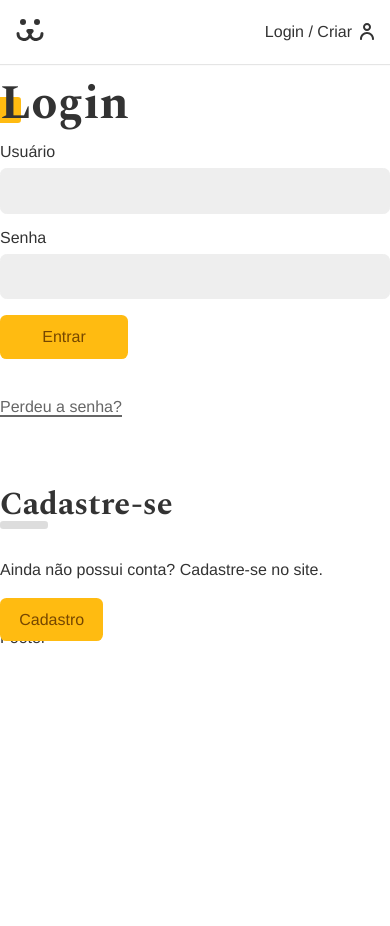
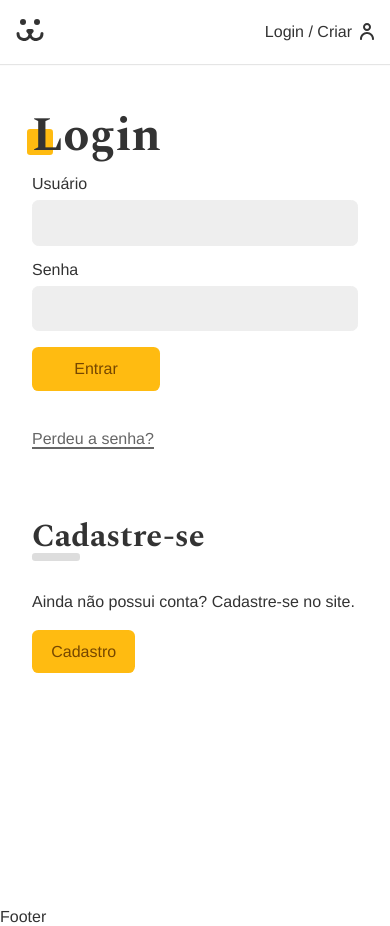
Before and after one commit to yan-almeida/instadogs, a React (Create React App) app: page /login in a window 390 px wide. Before the commit the page ends 844 px from the top, so only its background shows below. Built offline with nearby package versions, Linux system fonts and the light colour scheme.

Commit message:
Login background + correções da última aula - login form

```diff
--- a/src/Components/Header.js
+++ b/src/Components/Header.js
@@ -13,11 +13,15 @@
         <Link className={styles.logo} to="/" aria-label="Dogs - Home">
           <Dogs />
         </Link>
+
         {data ? (
-          <Link className={styles.login} to="/conta">
-            {data.name}
+          <>
             <button onClick={userLogout}>Sair</button>
-          </Link>
+
+            <Link className={styles.login} to="/conta">
+              {data.name}
+            </Link>
+          </>
         ) : (
           <Link className={styles.login} to="/login">
             Login / Criar
--- a/src/Components/Login/Login.js
+++ b/src/Components/Login/Login.js
@@ -8,12 +8,15 @@
 
 import { UserContext } from '../../UserContext';
 
+import styles from './Login.module.css';
+
 const Login = () => {
   const { login } = React.useContext(UserContext);
 
   if (login === true) return <Navigate to="/conta" />;
   return (
-    <div>
+    <section className={styles.login}>
+      <div className={styles.forms}>
         <Routes>
           <Route path="/" element={<LoginForm />} />
           <Route path="criar" element={<LoginCreate />} />
@@ -21,6 +24,7 @@
           <Route path="resetar" element={<LoginPasswordReset />} />
         </Routes>
       </div>
+    </section>
   );
 };
 
--- /dev/null
+++ b/src/Components/Login/Login.module.css
@@ -0,0 +1,30 @@
+.login {
+  display: grid;
+  grid-template-columns: 1fr 1fr;
+  min-height: 100vh;
+  gap: 2rem;
+}
+
+.login::before {
+  content: '';
+  display: block;
+  background: url('../../Assets/login.jpg') no-repeat center center;
+  background-size: cover;
+}
+
+.forms {
+  max-width: 30rem;
+  padding: 2rem;
+}
+
+@media (max-width: 40rem) {
+  .login {
+    grid-template-columns: 1fr;
+  }
+  .login::before {
+    display: none;
+  }
+  .forms {
+    max-width: 100%;
+  }
+}
--- a/src/UserContext.js
+++ b/src/UserContext.js
@@ -17,8 +17,8 @@
       setError(null);
       setLoading(false);
       setLogin(false);
+      window.localStorage.removeItem('token');
 
-      window.localStorage.removeItem('token');
       navigate('/login');
     },
     [navigate],
@@ -42,9 +42,10 @@
       const { url, options } = TOKEN_POST({ username, password });
 
       const res = await fetch(url, options);
-      if (!res.ok) throw new Error(`Erro: ${res.statusText}`);
 
       const { token } = await res.json();
+      console.log(res);
+      if (!res.ok) throw new Error(`Erro: ${res.statusText}`);
 
       window.localStorage.setItem('token', token);
 
@@ -52,6 +53,9 @@
       navigate('/conta');
     } catch (e) {
       setError(e.message);
+
+      console.log('catch', error);
+
       setLogin(false);
     } finally {
       setLoading(false);
```
Lines whose indentation alone changed are shown as unchanged.
